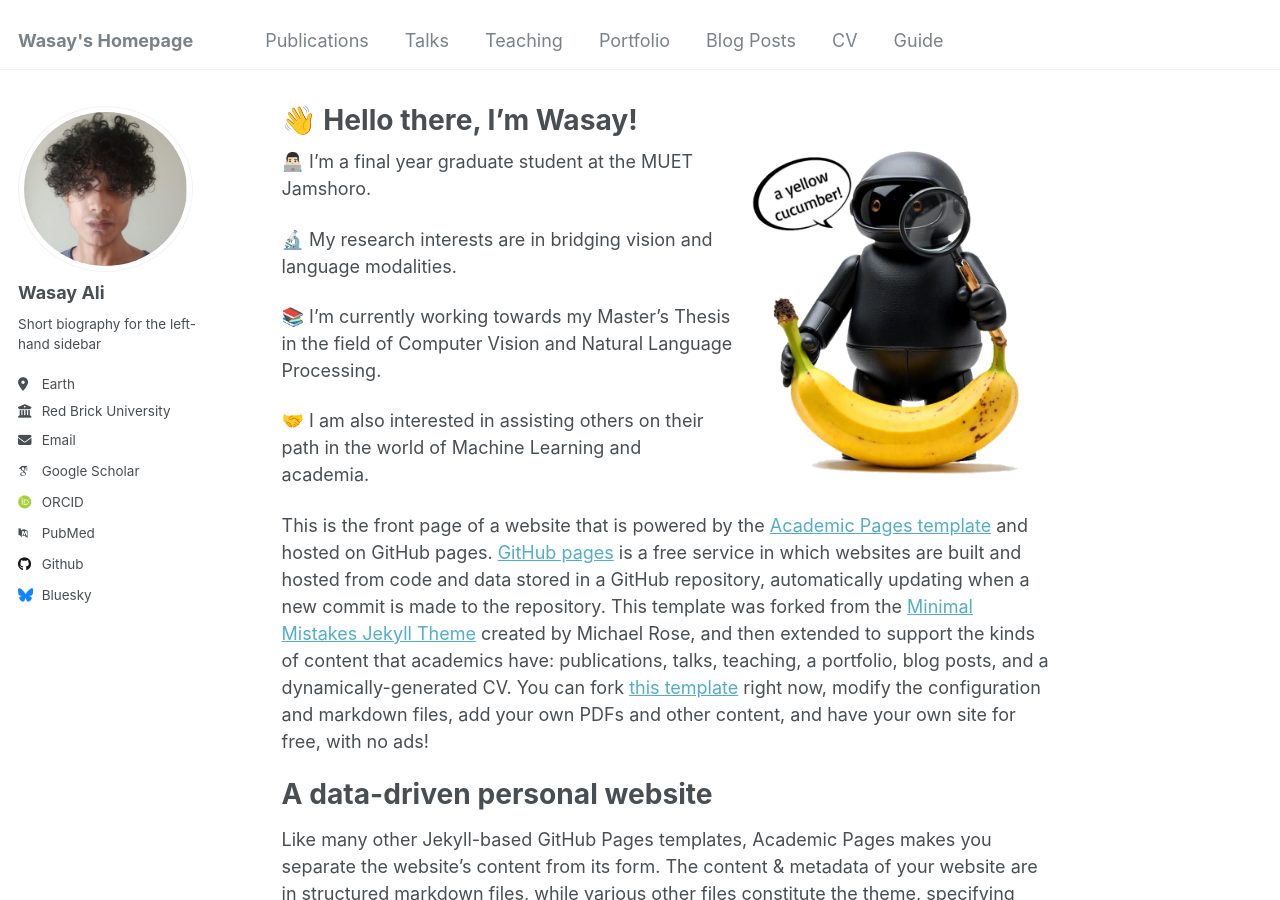
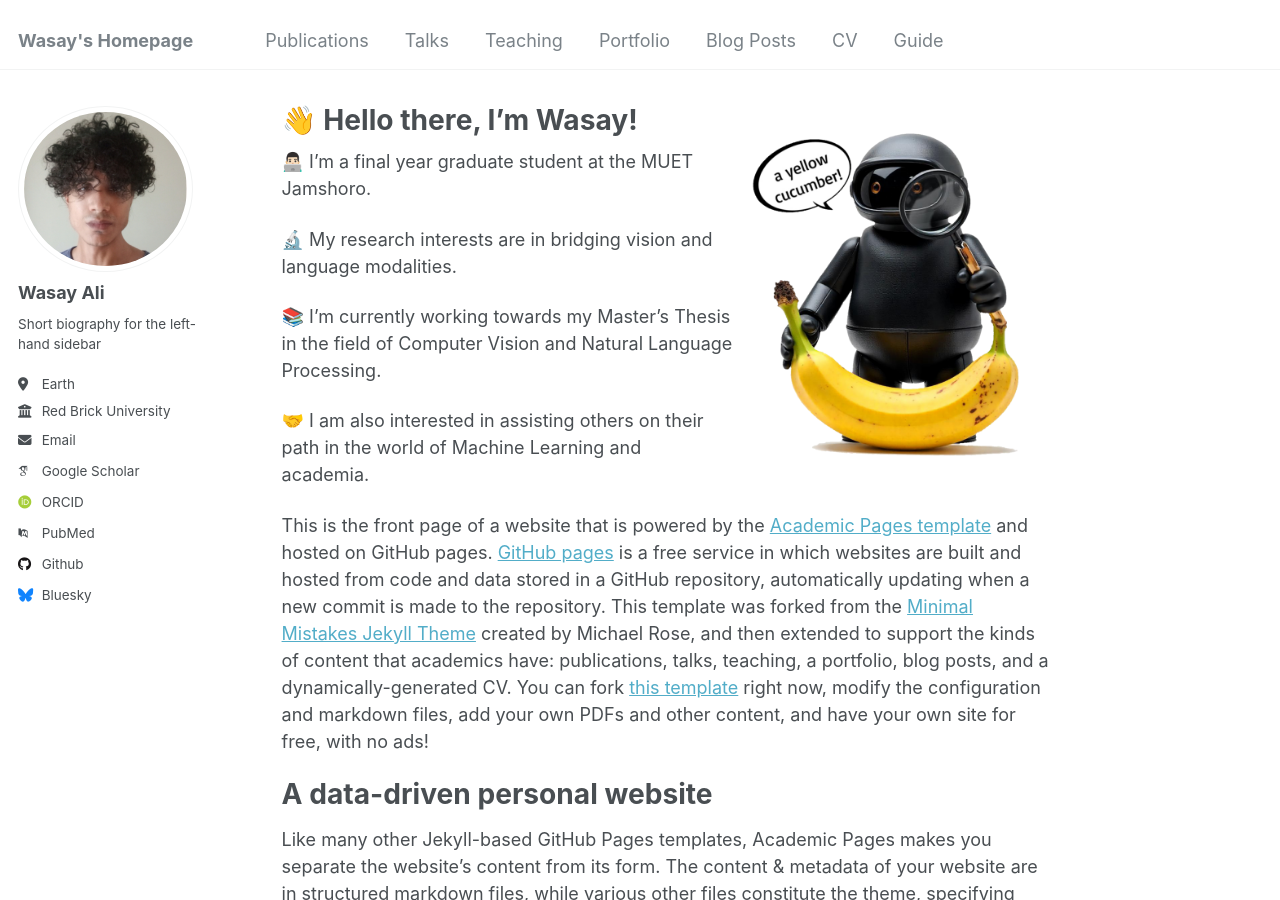
Before and after one commit to Wasayaliabbasi/wasayaliabbasi.github.io, a Jekyll site: the page built from _pages/about.md, in a window 1280 px wide and 900 px high. Built offline with Jekyll 4.4.1, drawn with Linux system fonts in a browser that asks for light colours; some web fonts are replaced.

Commit message:
Update about.md

```diff
--- a/_pages/about.md
+++ b/_pages/about.md
@@ -10,7 +10,7 @@
 
 
 
-![Illustration of combining vision and language modalities](/images/banana.png){: .align-right width="300px"}
+![Illustration of combining vision and language modalities](/images/banana.png){: .align-right width="300px" style="position: relative; top: -1em;"}
 👨🏻‍💻 I'm a final year graduate student at the MUET Jamshoro.
 
 🔬 My research interests are in bridging vision and language modalities.
```
